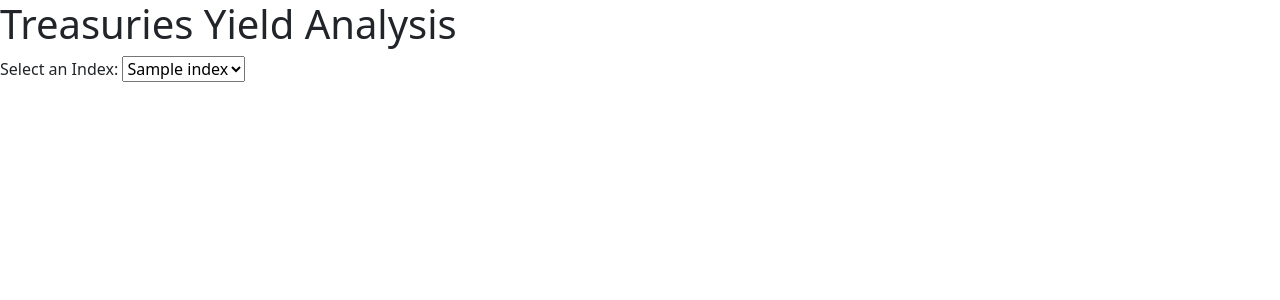
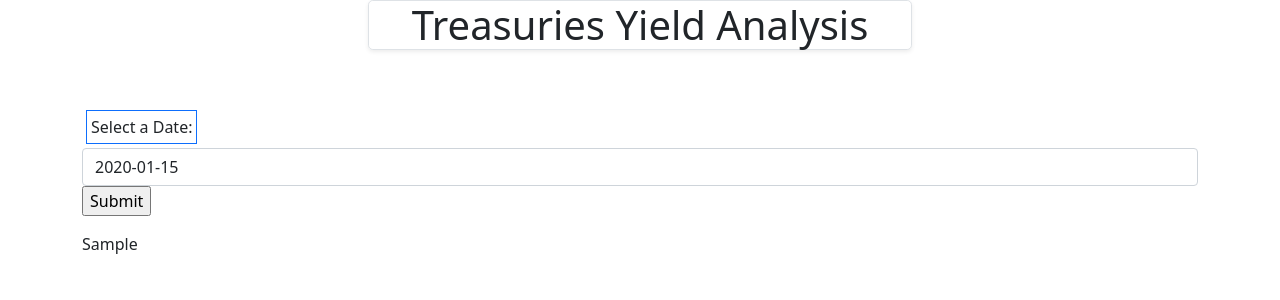
Before and after one commit to yourmakerz/Quant-Alchemy, a FastAPI app: template templates/yields.html in a window 1280 px wide. Shown: the top 300 px of the page. Run offline with FastAPI, Linux system fonts and the light colour scheme; the template is opened without the code that fills it: most values are stand-ins (such as "Sample title", 1, 10 or a date in 2020); some libraries are stand-ins or nearby versions.

Commit message:
profitablity chart

```diff
--- a/app.py
+++ b/app.py
@@ -1,11 +1,12 @@
 from typing import Union
-from fastapi import FastAPI, Request
+from fastapi import FastAPI, Request, Form
 from fastapi.templating import Jinja2Templates
 from fastapi.staticfiles import StaticFiles
 from fastapi.responses import HTMLResponse, JSONResponse
 from scripts import relative_strength, quantitative_analysis, treasuries
 import plotly.graph_objects as go
 import plotly.express as px
+from datetime import date
 from typing import Union ,List, Optional
 
 
@@ -45,31 +46,42 @@ async def research(request:Request, symbol: Optional[str] = None):
         print("------------------------------------------")
         print(symbols)
 
-
+        rev_by_inv = quantitative_analysis.profitabilty(symbol=symbols)
         financial_health, valuation = quantitative_analysis.get_company_data(symbol=symbols)
 
     # Generate bar graphs for financial health and valuation using Plotly
         financial_health_fig = px.bar(financial_health, x=financial_health.index, y=financial_health.columns,
                                 labels={'x': 'Metrics', 'y': 'Values'}, title='Financial Health',log_y=True, barmode="group")
-    # valuation_fig = px.bar(valuation, x=valuation.columns[:-1], y=valuation.index,
-    #                         labels={'x': 'Metrics', 'y': 'Values'}, title='Valuation')
         valuation_fig = px.bar(valuation, x=valuation.index, y=valuation.columns,
                     labels={'x': 'Metrics', 'y': 'Values'}, title='Valuation', log_y=True,  barmode="group")
+        revByinv_fig = px.line(rev_by_inv, x="date", y=rev_by_inv.columns,labels={'x': 'Date', 'y': 'Revenue/Inventory'})
     # Convert the Plotly bar graphs to HTML code
         financial_health_html = financial_health_fig.to_html(full_html=False)
         valuation_html = valuation_fig.to_html(full_html=False)
+        revByinv_fig_html = revByinv_fig.to_html(full_html=False)
 
     return templates.TemplateResponse("research.html",{"request":request,"plot1":plot_html1, "plot2":plot_html2,
                                                        "financial_health": financial_health_html,
-                                                       "valuation": valuation_html})
+                                                       "valuation": valuation_html,
+                                                       "RevByInv": revByinv_fig_html})
 
 
-@app.get("/research/yields", response_class = HTMLResponse)
-async def yields(request: Request):
+
+@app.get("/research/yields")
+async def yields(request: Request, selection: date = None):
     yields_data = treasuries.yields_data()
-    yields_data = yields_data.loc["2000-01-01":]
+    print(f"----------------")
+    print(f"{selection}")
+    if selection is None:
+        yield_html = ""
+    else:
+        # selection = selection.strftime("%Y-%m-%d")
+        data = yields_data.loc[[selection]].T
+        fig = px.line(data, x=data.index, y=selection)
+        yield_html = fig.to_html(full_html=False)
+    return templates.TemplateResponse("yields.html", {"request": request, "dates": yields_data.index, "yields_graph":yield_html})
 
-    return templates.TemplateResponse("yields.html", {"request":request, "yields":yields_data})
+
 
 @app.get("/investment")
 async def investment(request:Request):
--- a/scripts/relative_strength.py
+++ b/scripts/relative_strength.py
@@ -1,6 +1,4 @@
 import pandas as pd, numpy as np, yfinance as yf
-import hvplot.pandas
-# from quantitaive_library import equity_data, concating_stocks
 from .subpackages.daily_data import daily_close_returns ,beta,benchmark_data
 import requests
 import os
--- a/scripts/treasuries.py
+++ b/scripts/treasuries.py
@@ -6,4 +6,6 @@ import quandl as ql
 
 def yields_data():
     yields = ql.get("USTREASURY/YIELD")
-    return yields
+    yields_data = yields.loc["2000-01-01":]
+    yields_monthly = yields_data.resample("ME").mean()
+    return yields_monthly
--- /dev/null
+++ b/static/yields.js
@@ -0,0 +1,3 @@
+function updateChart(){
+    let selectedDate = document.getElementById('date-select').ariaValueMax;
+}
--- a/templates/yields.html
+++ b/templates/yields.html
@@ -5,21 +5,27 @@
     <link href="https://cdn.jsdelivr.net/npm/bootstrap@5.0.0-beta3/dist/css/bootstrap.min.css" rel="stylesheet" integrity="sha384-eOJMYsd53ii+scO/bJGFsiCZc+5NDVN2yr8+0RDqr0Ql0h+rP48ckxlpbzKgwra6" crossorigin="anonymous">
     <script src="https://cdn.plot.ly/plotly-latest.min.js"></script>
     <title>Yields</title>
+
 </head>
 <body>
-    <h1>Treasuries Yield Analysis</h1>
-    <div>
-        <!-- Dropdown button for index selection -->
-        <label for="index-dropdown">Select an Index:</label>
-        <select id="index-dropdown" onchange="updatePlot()">
-            {% for index in yields.index %}
-                <option value="{{ loop.index0 }}">{{ index }}</option>
-            {% endfor %}
-        </select>
+    <div class="row justify-content-center">
+        <h1 class=" col-md-5 border rounded-3 text-center shadow-sm">Treasuries Yield Analysis</h1>
     </div>
-
-    <!-- Div to hold the Plotly plot -->
-    <div id="plotly-plot"></div>
-
+    <div class="container mt-5">
+        <div class="form-group">
+            <form action="/research/yields" method="get">
+                <label for="selection" class="border  border-primary text-center m-1 p-1">Select a Date:</label>
+                <select class="form-control" id="selection" name="selection">
+                    {% for date in dates %}
+                        <option value="{{ date }}">{{ date }}</option>
+                    {% endfor %}
+                </select>
+                <input type="submit" value="Submit">
+            </form>
+        </div>
+        <div id="chart-container">
+            {{ yields_graph | safe }}
+        </div>
+    </div>
 </body>
 </html>
```
Also changed, not shown: requirements.txt (+14 -188 lines), scripts/quantitative_analysis.py (+27 -0 lines), templates/research.html (+10 -0 lines), 2 other files.
